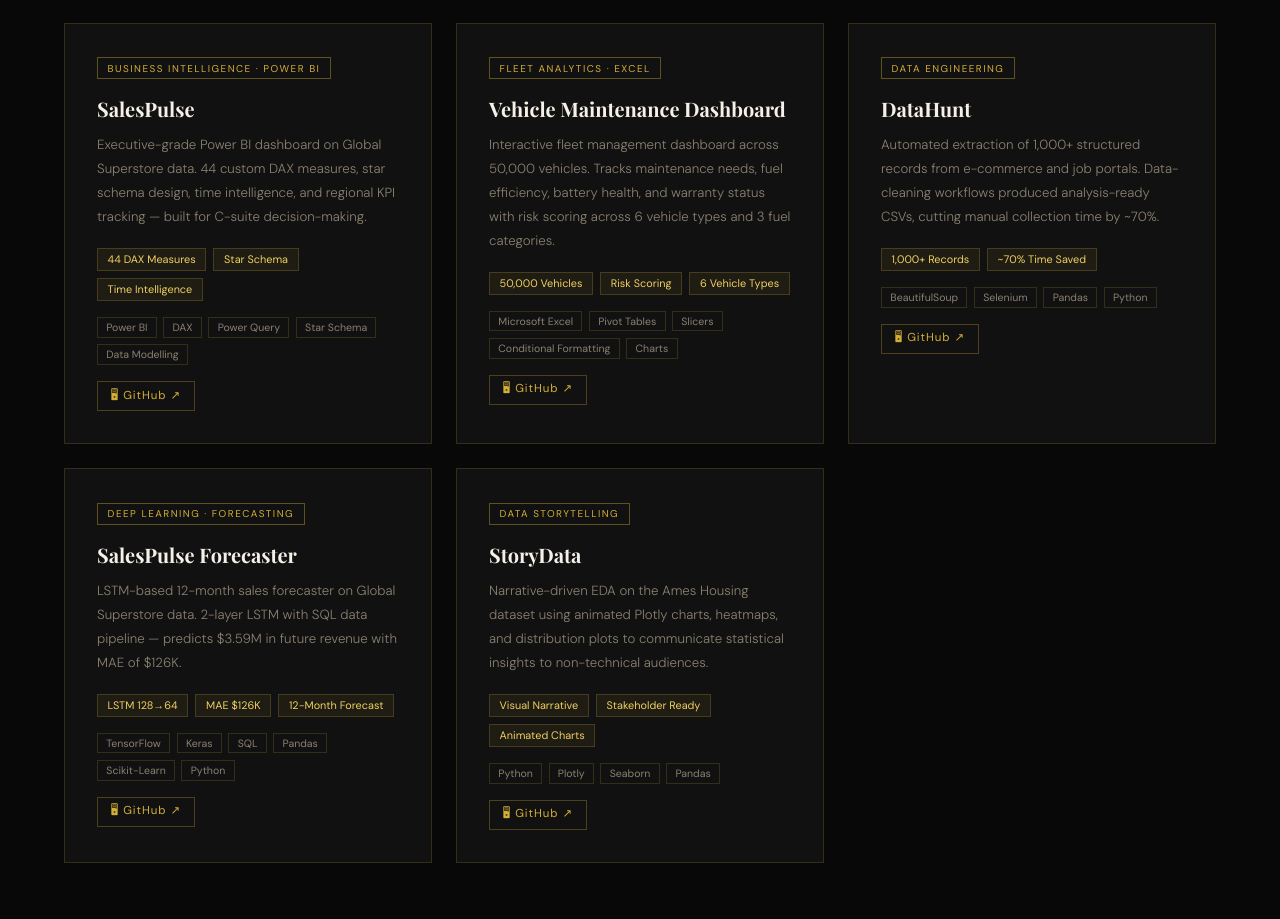
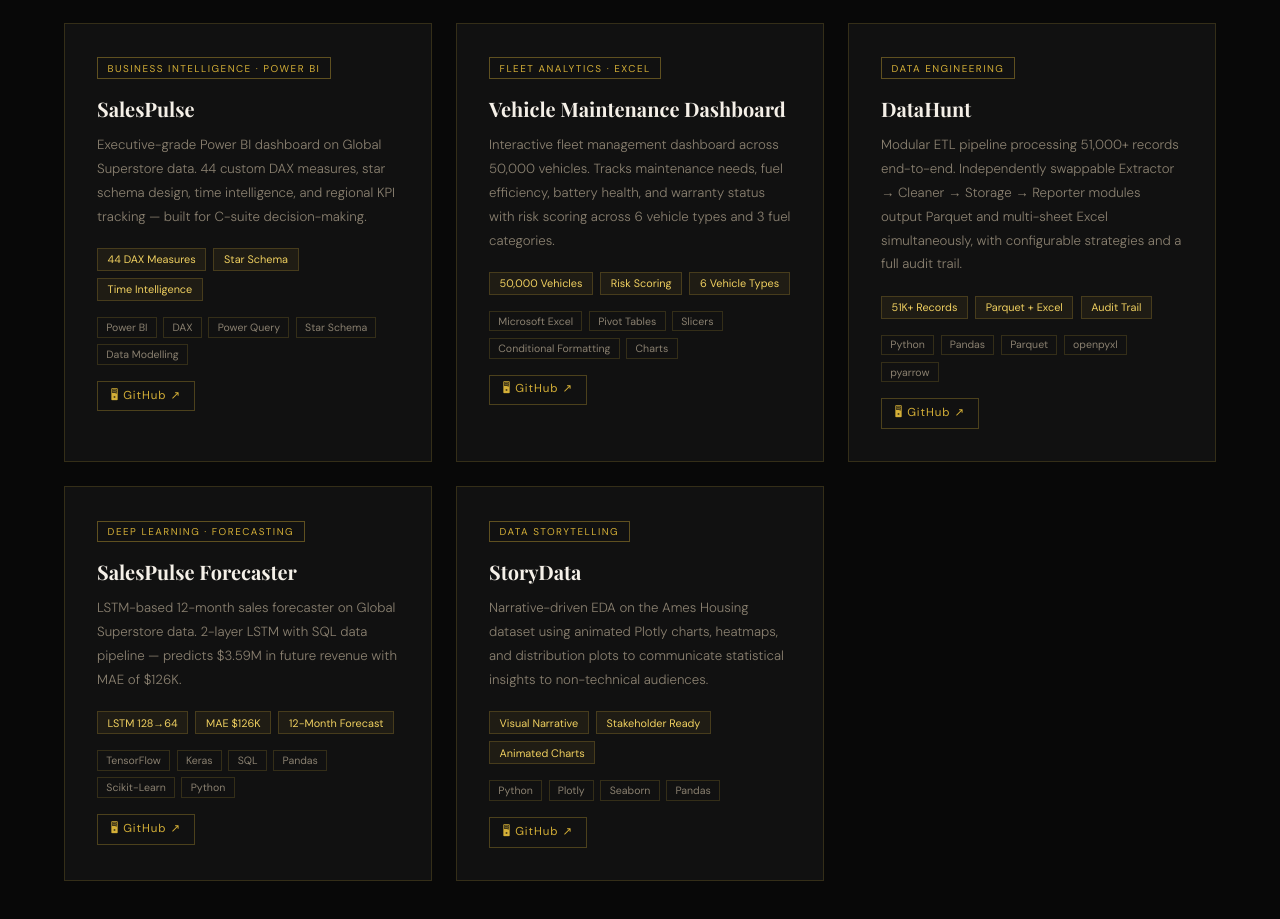
Before and after one commit to venkatraman0400-blip/venkatraman-portfolio, a React (Vite) app: page / in a window 1280 px wide. Shown: the part 4022-4941 px from the top of the page. Built offline with nearby package versions, Linux system fonts and the light colour scheme.

Commit message:
Fix DataHunt description - modular ETL pipeline, 51K+ records

```diff
--- a/src/App.jsx
+++ b/src/App.jsx
@@ -50,9 +50,9 @@
   {
     flag: 'Data Engineering',
     title: 'DataHunt',
-    desc: 'Automated extraction of 1,000+ structured records from e-commerce and job portals. Data-cleaning workflows produced analysis-ready CSVs, cutting manual collection time by ~70%.',
-    metrics: ['1,000+ Records', '~70% Time Saved'],
-    stack: ['BeautifulSoup', 'Selenium', 'Pandas', 'Python'],
+    desc: 'Modular ETL pipeline processing 51,000+ records end-to-end. Independently swappable Extractor → Cleaner → Storage → Reporter modules output Parquet and multi-sheet Excel simultaneously, with configurable strategies and a full audit trail.',
+    metrics: ['51K+ Records', 'Parquet + Excel', 'Audit Trail'],
+    stack: ['Python', 'Pandas', 'Parquet', 'openpyxl', 'pyarrow'],
     status: 'completed',
     github: 'https://github.com/venkatraman0400-blip/DataHunt',
   },
```
